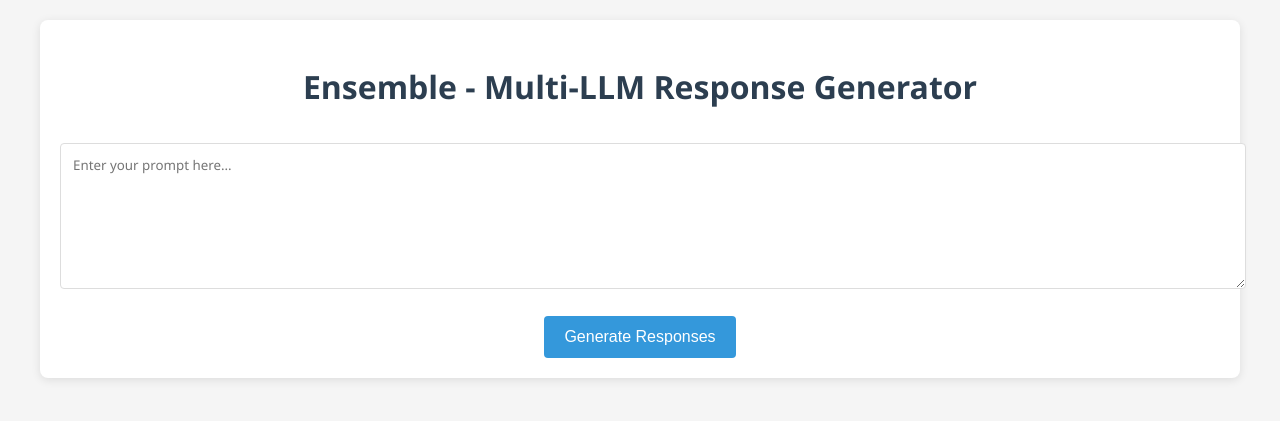
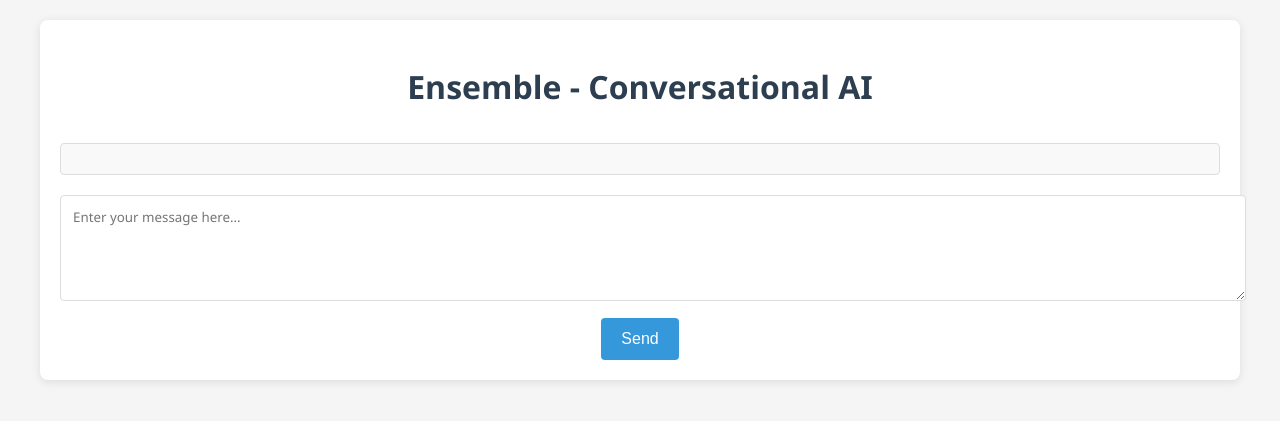
Before and after one commit to teddante/Ensemble, a Flask app: page / in a window 1280 px wide. Shown: the top 421 px of the page. Run offline with Flask 3, Linux system fonts and the light colour scheme.

Commit message:
Enhance Flask app with session management and conversation history persistence

```diff
--- a/src/web/app.py
+++ b/src/web/app.py
@@ -1,10 +1,11 @@
-from flask import Flask, render_template, request, jsonify
+from flask import Flask, render_template, request, jsonify, make_response
 import sys
 import os
 import asyncio
 from pathlib import Path
 import logging
 import functools
+import json
 from werkzeug.exceptions import HTTPException
 
 # Add the src directory to the Python path so we can import ensemble and config modules
@@ -52,6 +53,24 @@ async def generate():
         if not prompt:
             return jsonify({'error': 'No prompt provided'}), 400
 
+        # Get session ID (replace with a more robust session management)
+        session_id = request.cookies.get('session_id')
+        if not session_id:
+            session_id = os.urandom(16).hex()
+
+        # Load conversation history from file
+        history_file = f"conversation_{session_id}.json"
+        history_path = Path(app.root_path) / history_file
+
+        if history_path.exists():
+            with open(history_path, 'r') as f:
+                conversation = json.load(f)
+        else:
+            conversation = []
+
+        # Append user's prompt to conversation history
+        conversation.append({"role": "user", "content": prompt})
+
         # Load configuration
         config = load_config()
 
@@ -63,15 +82,27 @@ async def generate():
         if not models:
             return jsonify({'error': 'No models configured'}), 400
 
+        # Construct full prompt with conversation history
+        full_prompt = "\\n".join([f"{msg['role']}: {msg['content']}" for msg in conversation])
+
+        logging.info(f"Full prompt with conversation history: {full_prompt}")
+
         # Fetch LLM responses
-        llm_responses = await fetch_llm_responses(client, prompt, models)
+        llm_responses = await fetch_llm_responses(client, full_prompt, models)
 
         # Combine responses
-        combined_prompt = combine_responses(prompt, models, llm_responses)
+        combined_prompt = combine_responses(full_prompt, models, llm_responses)
 
         # Refine the response
         refinement_model = config["REFINEMENT_MODEL_NAME"]
         refined_answer = await refine_response(client, combined_prompt, refinement_model)
+
+        # Append LLM's response to conversation history
+        conversation.append({"role": "assistant", "content": refined_answer})
+
+        # Save conversation history to file
+        with open(history_path, 'w') as f:
+            json.dump(conversation, f)
 
         # Prepare results to return
         results = {
@@ -80,7 +111,11 @@ async def generate():
             'refined_answer': refined_answer
         }
 
-        return jsonify(results)
+        # Create response with session ID cookie
+        response = jsonify(results)
+        response.set_cookie('session_id', session_id)
+
+        return response
 
     except Exception as e:
         logging.exception("Error generating response")
--- a/src/web/templates/index.html
+++ b/src/web/templates/index.html
@@ -3,7 +3,7 @@
 <head>
     <meta charset="UTF-8">
     <meta name="viewport" content="width=device-width, initial-scale=1.0">
-    <title>Ensemble - Multi-LLM Response Generator</title>
+    <title>Ensemble - Conversational AI</title>
     <style>
         body {
             font-family: 'Segoe UI', Tahoma, Geneva, Verdana, sans-serif;
@@ -25,15 +25,23 @@
             text-align: center;
             margin-bottom: 30px;
         }
+        #conversation-history {
+            margin-bottom: 20px;
+            padding: 15px;
+            border: 1px solid #ddd;
+            border-radius: 4px;
+            background-color: #f9f9f9;
+            white-space: pre-wrap;
+        }
         textarea {
             width: 100%;
             padding: 12px;
             border: 1px solid #ddd;
             border-radius: 4px;
             resize: vertical;
-            min-height: 120px;
+            min-height: 80px;
             font-family: inherit;
-            margin-bottom: 20px;
+            margin-bottom: 10px;
         }
         button {
             background-color: #3498db;
@@ -125,64 +91,39 @@
 </head>
 <body>
     <div class="container">
-        <h1>Ensemble - Multi-LLM Response Generator</h1>
+        <h1>Ensemble - Conversational AI</h1>
+
+        <div id="conversation-history"></div>
 
         <form id="prompt-form">
-            <textarea id="prompt-input" placeholder="Enter your prompt here..."></textarea>
-            <button type="submit" id="generate-btn">Generate Responses</button>
+            <textarea id="prompt-input" placeholder="Enter your message here..."></textarea>
+            <button type="submit" id="generate-btn">Send</button>
         </form>
 
-        <div class="loading" id="loading-indicator">Generating responses</div>
+        <div class="loading" id="loading-indicator">Generating response</div>
         <div class="error" id="error-message"></div>
-
-        <div class="response-container" id="response-container">
-            <h2>Refined Answer</h2>
-            <div id="refined-answer"></div>
-
-            <div class="accordion">
-                <button class="accordion-header">View Individual Model Responses</button>
-                <div class="accordion-content">
-                    <div id="individual-responses"></div>
-                </div>
-            </div>
-        </div>
     </div>
 
     <script>
         document.addEventListener('DOMContentLoaded', function() {
             // Get DOM elements
+            const conversationHistory = document.getElementById('conversation-history');
             const promptForm = document.getElementById('prompt-form');
             const promptInput = document.getElementById('prompt-input');
             const generateBtn = document.getElementById('generate-btn');
             const loadingIndicator = document.getElementById('loading-indicator');
             const errorMessage = document.getElementById('error-message');
-            const responseContainer = document.getElementById('response-container');
-            const refinedAnswer = document.getElementById('refined-answer');
-            const individualResponses = document.getElementById('individual-responses');
 
-            // Set up event listeners
+            // Handle form submission
             promptForm.addEventListener('submit', handleSubmit);
 
-            // Set up accordion
-            const acc = document.querySelector('.accordion-header');
-            acc.addEventListener('click', function() {
-                this.classList.toggle('active-header');
-                const content = this.nextElementSibling;
-                if (content.style.maxHeight) {
-                    content.style.maxHeight = null;
-                } else {
-                    content.style.maxHeight = content.scrollHeight + "px";
-                }
-            });
-
-            // Handle form submission
             async function handleSubmit(e) {
                 e.preventDefault();
 
                 // Get prompt value
                 const prompt = promptInput.value.trim();
                 if (!prompt) {
-                    showError('Please enter a prompt');
+                    showError('Please enter a message');
                     return;
                 }
 
@@ -203,11 +144,11 @@
                     const data = await response.json();
 
                     if (!response.ok) {
-                        throw new Error(data.error || 'Failed to generate responses');
+                        throw new Error(data.error || 'Failed to generate response');
                     }
 
                     // Display the results
-                    displayResults(data);
+                    displayResults(prompt, data.refined_answer);
                 } catch (error) {
                     showError(error.message);
                 } finally {
@@ -216,25 +157,14 @@
             }
 
             // Display the generated results
-            function displayResults(data) {
-                // Show response container
-                responseContainer.style.display = 'block';
+            function displayResults(userPrompt, refinedAnswer) {
+                // Update conversation history
+                const userMessage = `User: ${userPrompt}\\n`;
+                const assistantMessage = `Assistant: ${refinedAnswer}\\n`;
+                conversationHistory.textContent += userMessage + assistantMessage;
 
-                // Display refined answer
-                refinedAnswer.textContent = data.refined_answer;
-
-                // Display individual responses
-                individualResponses.innerHTML = '';
-                data.individual_responses.forEach((response, index) => {
-                    const modelName = data.models[index];
-                    const responseDiv = document.createElement('div');
-                    responseDiv.innerHTML = `
-                        <h3 class="model-name">Model ${index + 1}: ${modelName}</h3>
-                        <p style="white-space: pre-wrap;">${response}</p>
-                        <hr>
-                    `;
-                    individualResponses.appendChild(responseDiv);
-                });
+                // Clear prompt input
+                promptInput.value = '';
             }
 
             // Set loading state
@@ -243,7 +173,6 @@
                     loadingIndicator.style.display = 'block';
                     generateBtn.disabled = true;
                     errorMessage.style.display = 'none';
-                    responseContainer.style.display = 'none';
                 } else {
                     loadingIndicator.style.display = 'none';
                     generateBtn.disabled = false;
```
Also changed, not shown: other parts of src/web/templates/index.html (+0 -42 lines).
